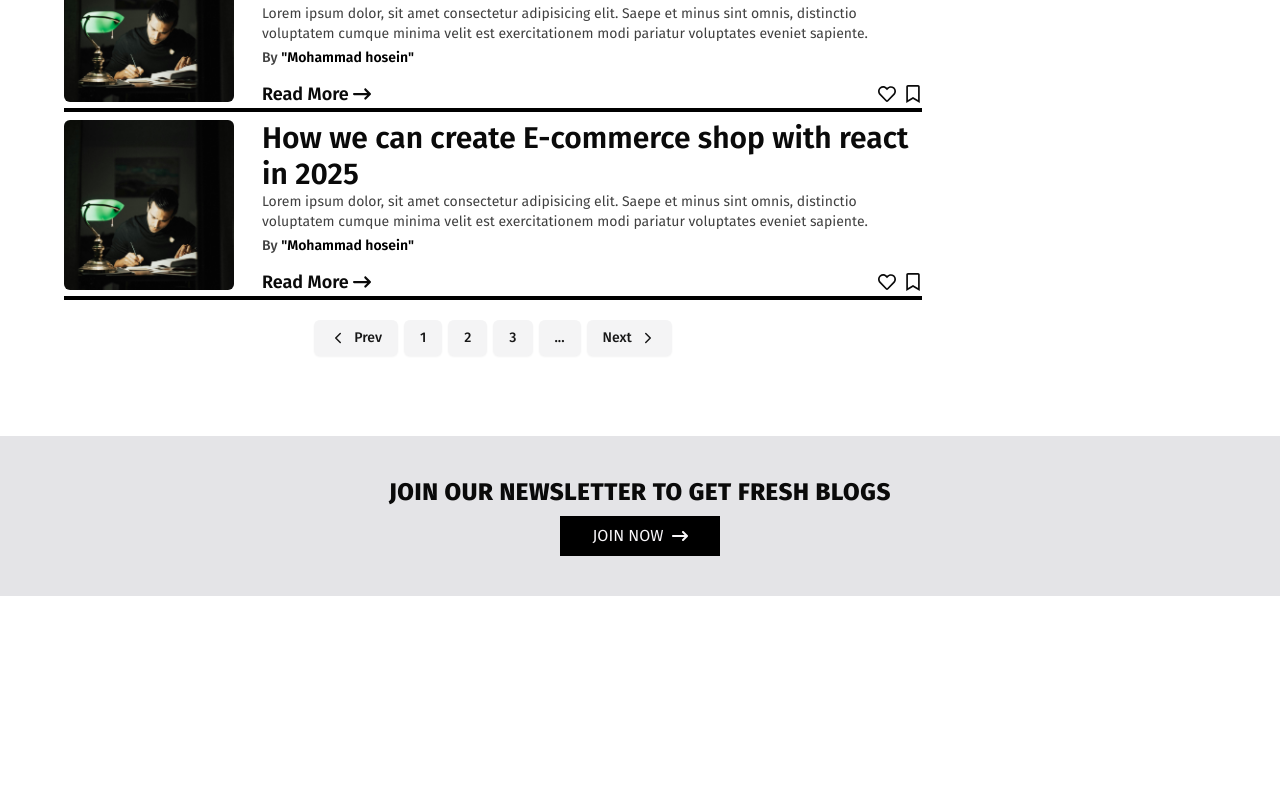
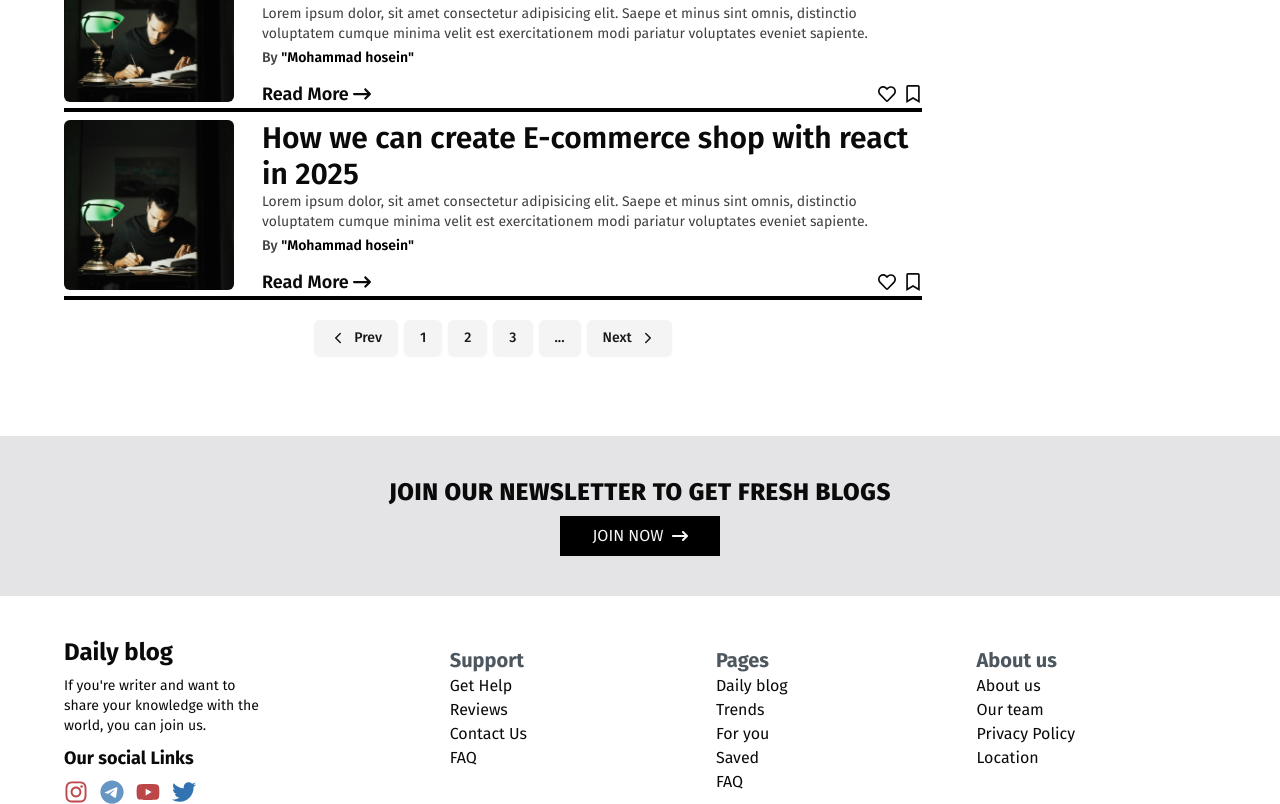
Before and after one commit to Mhorg8/blog-page-v1, a Next.js app: page / in a window 1280 px wide. Shown: the part 2590-3394 px from the top of the page. Before the commit the page ends 3186 px from the top, so only its background shows below. Built offline with nearby package versions, Linux system fonts and the light colour scheme.

Commit message:
create footer

```diff
--- a/src/components/footer/Footer.tsx
+++ b/src/components/footer/Footer.tsx
@@ -1,7 +1,37 @@
-import React from "react";
+import Link from "next/link";
+import SocialLinks from "./SocialLinks";
+import FooterLinks from "./FooterLinks";
+import FooterAccordionList from "./FooterAccordionList";
 
 const Footer = () => {
-  return <div className="hidden">Footer</div>;
+  return (
+    <footer className="mt-10">
+      <div className="flex flex-col md:flex-row items-center justify-center gap-12 container">
+        {/* Logo and  social icons */}
+
+        <div className="flex flex-col items-start justify-start gap-2 w-full md:w-fit order-2 md:order-1">
+          <Link
+            href="/"
+            className="font-bold text-2xl hover:text-red hoverEffect"
+          >
+            Daily blog
+          </Link>
+          <p className="max-w-[250px] text-sm">
+            If you&apos;re writer and want to share your knowledge with the
+            world, you can join us.
+          </p>
+
+          <SocialLinks />
+        </div>
+
+        {/* Links  */}
+        <div className="order-1 md:order-2 w-full">
+          <FooterLinks />
+          <FooterAccordionList />
+        </div>
+      </div>
+    </footer>
+  );
 };
 
 export default Footer;
--- /dev/null
+++ b/src/components/footer/FooterAccordionList.tsx
@@ -0,0 +1,54 @@
+"use client";
+import { footerLinks } from "@/constants";
+import Link from "next/link";
+import { useState } from "react";
+import { LuChevronDown, LuChevronUp } from "react-icons/lu";
+
+const FooterAccordionList = () => {
+  const [activeField, setActiveField] = useState<null | number>(null);
+
+  const handleClick = (index: number) => {
+    if (activeField === index) {
+      setActiveField(null);
+    } else {
+      setActiveField(index);
+    }
+  };
+
+  return (
+    <div className="block md:hidden w-full space-y-2 cursor-pointer">
+      {footerLinks.map((link, index) => {
+        return (
+          <div key={link.title} className="w-full">
+            {/* title and icon */}
+            <div
+              onClick={() => handleClick(index)}
+              className="flex items-center justify-between w-full border-b"
+            >
+              <h3 className="text-xl font-bold hover:text-black/70 hoverEffect">
+                {link.title}
+              </h3>
+              {activeField === index ? <LuChevronUp /> : <LuChevronDown />}
+            </div>
+            {/* List of elements */}
+            <ul className={activeField === index ? "flex flex-col" : "hidden"}>
+              {link.subLinks.map((subLink) => {
+                return (
+                  <Link
+                    className="hover:font-bold hoverEffect"
+                    href={subLink.href}
+                    key={subLink.href}
+                  >
+                    {subLink.title}
+                  </Link>
+                );
+              })}
+            </ul>
+          </div>
+        );
+      })}
+    </div>
+  );
+};
+
+export default FooterAccordionList;
--- /dev/null
+++ b/src/components/footer/FooterLinks.tsx
@@ -0,0 +1,31 @@
+import { footerLinks } from "@/constants";
+import Link from "next/link";
+
+const FooterLinks = () => {
+  return (
+    <div className="hidden md:flex flex-wrap items-start justify-evenly gap-12 h-full flex-1 ">
+      {footerLinks.map((link) => {
+        return (
+          <div className="flex flex-col " key={link.title}>
+            <h3 className="text-xl text-darkGray font-bold">{link.title}</h3>
+            <ul className="flex flex-col">
+              {link.subLinks.map((subLink) => {
+                return (
+                  <Link
+                    className="hover:scale-x-110 hover:underline hoverEffect"
+                    href={subLink.href}
+                    key={subLink.href}
+                  >
+                    {subLink.title}
+                  </Link>
+                );
+              })}
+            </ul>
+          </div>
+        );
+      })}
+    </div>
+  );
+};
+
+export default FooterLinks;
--- /dev/null
+++ b/src/components/footer/SocialLinks.tsx
@@ -0,0 +1,39 @@
+import Link from "next/link";
+import React from "react";
+import { FaInstagram, FaTelegram, FaTwitter, FaYoutube } from "react-icons/fa6";
+
+const SocialLinks = () => {
+  return (
+    <div>
+      <h3 className="text-lg font-bold">Our social Links</h3>
+      <div className="flex items-center gap-3 mt-2">
+        <Link
+          href="https://www.instagram.com/"
+          className="text-red hover:scale-125 hoverEffect"
+        >
+          <FaInstagram size={24} />
+        </Link>
+        <Link
+          href="https://www.telegram.com/"
+          className="text-blue/60  hover:scale-125 hoverEffect"
+        >
+          <FaTelegram size={24} />
+        </Link>
+        <Link
+          href="https://www.youtube.com/"
+          className="text-red hover:scale-125 hoverEffect"
+        >
+          <FaYoutube size={24} />
+        </Link>
+        <Link
+          href="https://www.twitter.com/"
+          className="text-blue/80 hover:scale-125 hoverEffect"
+        >
+          <FaTwitter size={24} />
+        </Link>
+      </div>
+    </div>
+  );
+};
+
+export default SocialLinks;
--- a/src/constants/index.ts
+++ b/src/constants/index.ts
@@ -1,4 +1,4 @@
-import { NavItems } from "@/types";
+import { FooterItem, NavItems } from "@/types";
 
 export const navItems: NavItems[] = [
   { title: "Home", href: "/" },
@@ -6,3 +6,54 @@ export const navItems: NavItems[] = [
   { title: "Liked", href: "/liked" },
   { title: "Saved", href: "/saved" },
 ];
+
+export const footerLinks: FooterItem[] = [
+  {
+    id: 0,
+    title: "Support",
+    subLinks: [
+      {
+        title: "Get Help",
+        href: "/help",
+      },
+      { title: "Reviews", href: "/reviews" },
+      { title: "Contact Us", href: "/contact" },
+      { title: "FAQ", href: "/faq" },
+    ],
+  },
+
+  {
+    id: 1,
+    title: "Pages",
+    subLinks: [
+      {
+        title: "Daily blog",
+        href: "/",
+      },
+      {
+        title: "Trends",
+        href: "/trends",
+      },
+      { title: "For you", href: "/for-you" },
+      { title: "Saved", href: "/saved" },
+      { title: "FAQ", href: "/faq" },
+    ],
+  },
+
+  {
+    id: 2,
+    title: "About us",
+    subLinks: [
+      {
+        title: "About us",
+        href: "/",
+      },
+      {
+        title: "Our team",
+        href: "/team",
+      },
+      { title: "Privacy Policy", href: "/privacy-policy" },
+      { title: "Location", href: "/location" },
+    ],
+  },
+];
```
Also changed, not shown: src/types/index.ts (+9 -0 lines).
